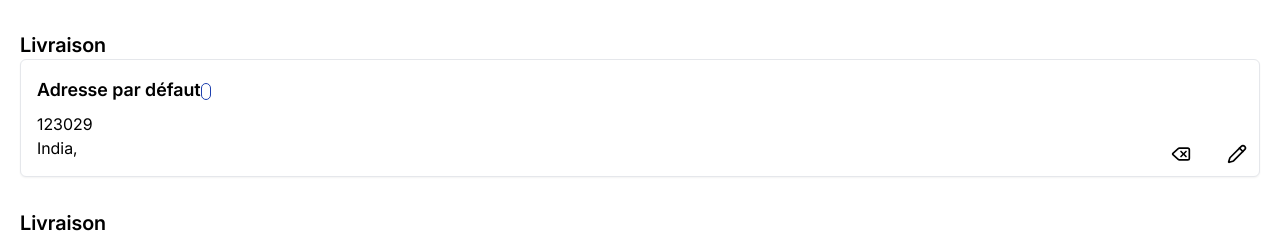
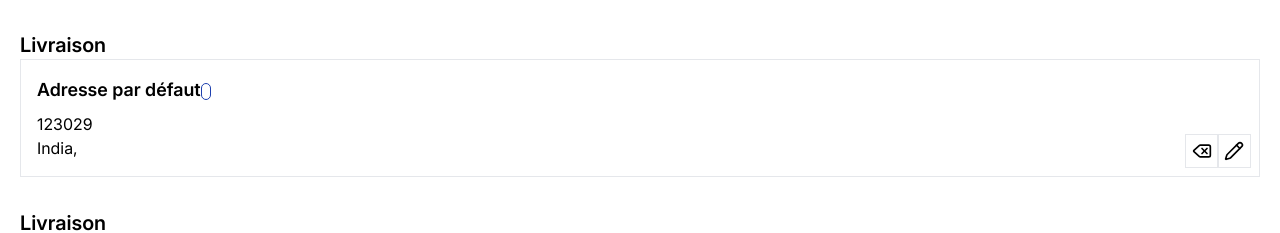
Before and after one commit to dala-khichi/yo-ecommerce, a React (Vite) app in the folder yo_/: page /check-out in a window 1280 px wide. Shown: the part 289-522 px from the top of the page. Built offline with nearby package versions, Linux system fonts and the light colour scheme; no server answers.

Commit message:
impruve ui in address card and order hestry and user informtion card

```diff
--- a/yo_/src/Pages/MyAccount/AddAddressForm.jsx
+++ b/yo_/src/Pages/MyAccount/AddAddressForm.jsx
@@ -3,8 +3,11 @@ import React, { useState } from 'react';
 import Yo from '../../Part/Utility/Axios'
 import MyAccountButton from '../../Part/MyAccount/MyAccountButton'
 import Checkbox from '../../Part/Utility/Checkbox';
+import { useNavigate } from 'react-router-dom';
 
 const AddAddressForm = () => {
+
+const go = useNavigate();
 
   const [data, setData] = useState({
     full_name: "",
@@ -54,6 +57,8 @@ if (!data.alternate_phone.trim()) newErrors.alternate_phone = "Phone number is r
       const res = await Yo.post("/api/site/address", data);
       console.log(res);
       alert("Address added successfully!");
+      go("/account/address")
+
       setData({
         full_name: "",
         phone_number: "",
--- a/yo_/src/Pages/MyAccount/EditAddressForm.jsx
+++ b/yo_/src/Pages/MyAccount/EditAddressForm.jsx
@@ -3,11 +3,13 @@ import React, { useEffect, useState } from 'react';
 import Yo from '../../Part/Utility/Axios'
 import MyAccountButton from '../../Part/MyAccount/MyAccountButton'
 import Checkbox from '../../Part/Utility/Checkbox';
-import { useParams } from "react-router-dom";
+import { useParams,useNavigate } from "react-router-dom";
+
 
 const EditAddressForm = () => {
 
   const { id } = useParams();
+  const go = useNavigate();
 
   const [data, setData] = useState({
     full_name: "",
@@ -54,6 +56,7 @@ if (!data.alternate_phone.trim()) newErrors.alternate_phone = "Phone number is r
       const res = await Yo.put("/api/site/address/" + id, data);
       console.log(res);
       alert("Address updated successfully!");
+      go("/account/address")
     } catch (error) {
       console.error(error);
       alert("Failed to update address");
--- a/yo_/src/Pages/MyAccount/MyAddress.jsx
+++ b/yo_/src/Pages/MyAccount/MyAddress.jsx
@@ -56,9 +56,9 @@ const MyAddress = () => {
 </h2>
 
     {data?.map((e,i)=>(
-      <div className="border-2 border-gray-950 rounded-md">
+
       <DefaultAddressCard key={i} delectOnClick={() => delectAddress(e.id)} id={e.id} address_type={e.address_type} phone={e.phone_number||"66"} address={e.address_line1 || "add"} pincode={e.pincode || "123029"} city={e.city||"jhook"} state={e.state||"hariyana"} />
-      </div>
+
       ))}
 
     </div>
--- a/yo_/src/Part/MyAccount/DefaultAddressCard.jsx
+++ b/yo_/src/Part/MyAccount/DefaultAddressCard.jsx
@@ -6,7 +6,7 @@ import {
 
 const DefaultAddressCard = ({phone,address,pincode,city,state,id ,delectOnClick,name,address_type}) => {
   return (
-    <div className="max-w-full  border rounded-md p-4 relative shadow-sm bg-white dark-bg">
+    <div className="max-w-full border  p-4 relative shadow-sm1 bg-white dark-bg">
       <h2 className="text-lg font-semibold mb-2">Adresse par défaut  <span className="border text-xs font-light  rounded-xl border-blue-800 px-1 py-0 text-blue-700">{address_type}</span> </h2>
       <p>{name}</p>
       <p>{address}</p>
@@ -14,11 +14,11 @@ const DefaultAddressCard = ({phone,address,pincode,city,state,id ,delectOnClick,
       <p>India, {state}</p>
       <p>{phone}</p>
 
-      <button className="absolute bottom-2 right-2 p-1 rounded hover:bg-gray-100">
+      <button className="absolute   border bottom-2 right-2 p-1.5  hover:bg-gray-100">
       <Link to={`/account/edit-address/${id}`}>   <Pencil className="w-5 h-5" /> </Link>
       </button>
 
-      <button onClick={delectOnClick} className="absolute bottom-2 right-16 p-1 rounded hover:bg-gray-100">
+      <button onClick={delectOnClick} className="absolute border bottom-2 right-10 p-1.5  hover:bg-gray-100">
         <Delete className="w-5 h-5" />
       </button>
     </div>
--- a/yo_/src/Part/MyAccount/OrderHistory.jsx
+++ b/yo_/src/Part/MyAccount/OrderHistory.jsx
@@ -49,7 +49,7 @@ const OrderHistory = () => {
 
       {/* Orders */}
       {orders.map((order) => (
-        <div key={order.id} className="border rounded-md p-4 mb-4 shadow-sm">
+        <div key={order.id} className="border  p-4 mb-4 ">
           <p className="text-sm text-gray-500">
             Order {order.id}
             <span className="ml-2 text-gray-400">{order.date}</span>
--- a/yo_/src/Part/MyAccount/ProfileInfo.jsx
+++ b/yo_/src/Part/MyAccount/ProfileInfo.jsx
@@ -9,7 +9,7 @@ const ProfileInfo = () => {
   ];
 
   return (
-    <div className="max-w-full lg:w-1/2   mx-auto mt-0 p-6 bg-white rounded-2xl shadow-md dark-bg">
+    <div className="max-w-full lg:w-1/2   mx-auto mt-0 p-6 bg-white border dark-bg">
       {data.map((item, index) => (
         <div key={index} className="mb-6">
           <div className="text-sm text-gray-500 uppercase">{item.label}</div>
```
